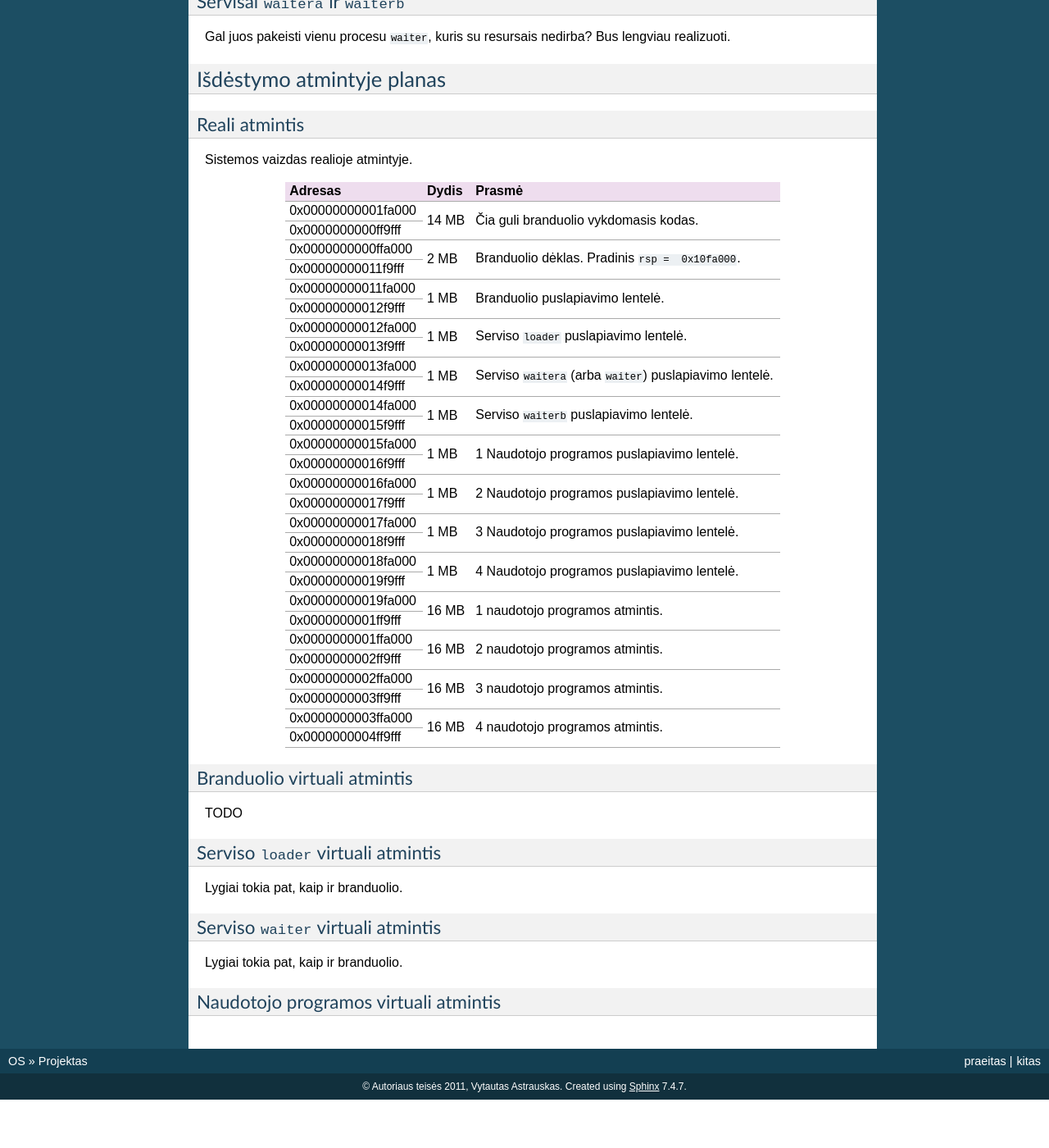
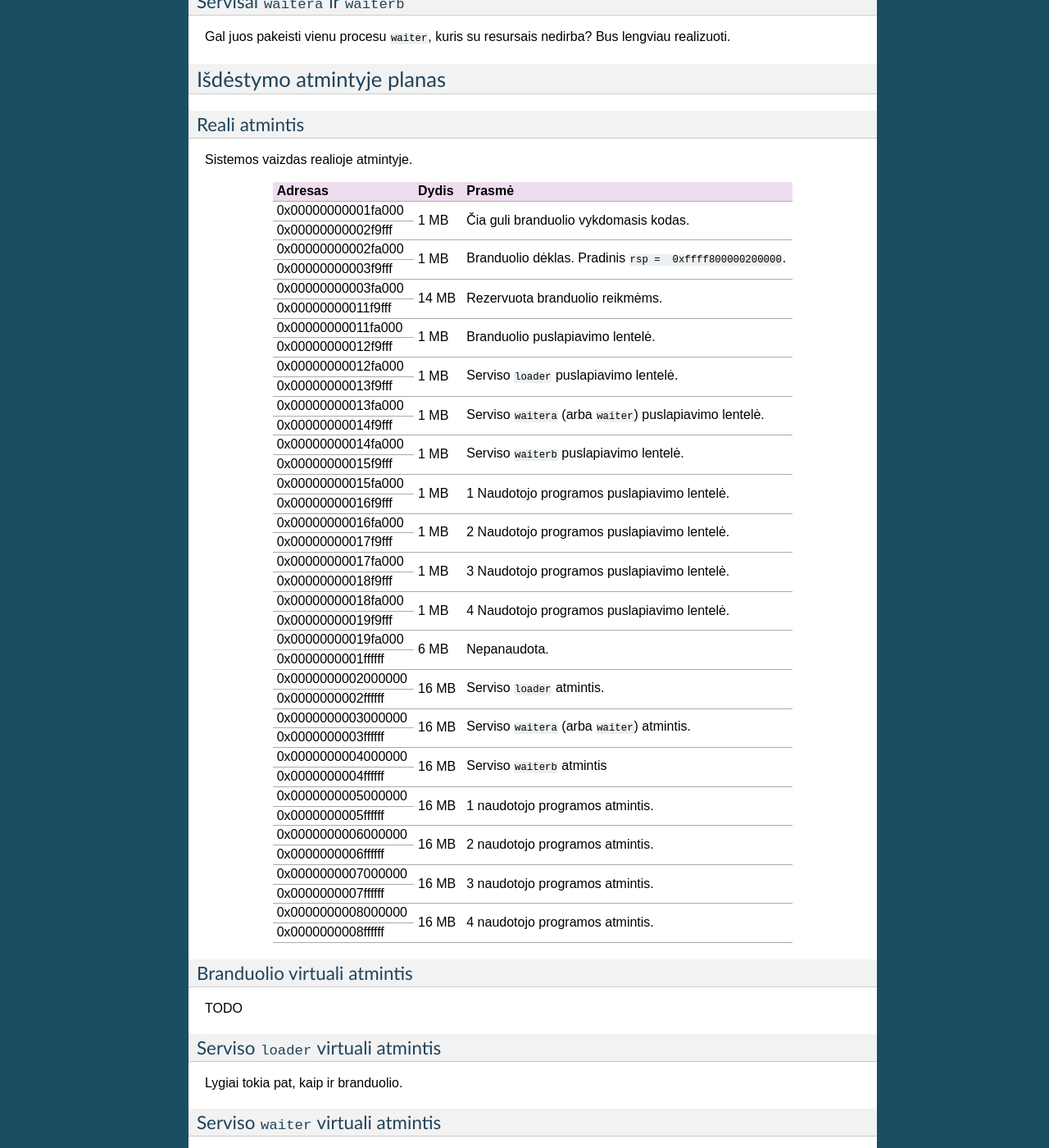
Before and after one commit to vakaras/OS, a Sphinx documentation site: the page built from doc/Real/source/projektas.rst, in a window 1280 px wide and 1400 px high, scrolled down 2944 px. Shown: the whole window at 82% size. Built offline with Sphinx 7.4.7, drawn with Linux system fonts in a browser that asks for light colours; formulas are drawn with MathJax 3; before the commit the page ends 4285 px from its top, so only the background shows below that.

Commit message:
Pataisytas branduolio dėklo adresas.

```diff
--- a/doc/Real/source/projektas.rst
+++ b/doc/Real/source/projektas.rst
@@ -147,13 +147,18 @@ Sistemos vaizdas realioje atmintyje.
 +--------------------+-------+------------------------------------------+
 | Adresas            | Dydis | Prasmė                                   |
 +====================+=======+==========================================+
-| 0x00000000001fa000 | 14 MB | Čia guli branduolio vykdomasis           |
+| 0x00000000001fa000 |  1 MB | Čia guli branduolio vykdomasis           |
 +--------------------+       | kodas.                                   |
-| 0x0000000000ff9fff |       |                                          |
+| 0x00000000002f9fff |       |                                          |
 |                    |       |                                          |
 +--------------------+-------+------------------------------------------+
-| 0x0000000000ffa000 |  2 MB | Branduolio dėklas. Pradinis              |
-+--------------------+       | ``rsp =  0x10fa000``.                    |
+| 0x00000000002fa000 |  1 MB | Branduolio dėklas. Pradinis              |
++--------------------+       | ``rsp =  0xffff800000200000``.           |
+| 0x00000000003f9fff |       |                                          |
+|                    |       |                                          |
++--------------------+-------+------------------------------------------+
+| 0x00000000003fa000 | 14 MB | Rezervuota branduolio reikmėms.          |
++--------------------+       |                                          |
 | 0x00000000011f9fff |       |                                          |
 |                    |       |                                          |
 +--------------------+-------+------------------------------------------+
@@ -197,24 +202,44 @@ Sistemos vaizdas realioje atmintyje.
 | 0x00000000019f9fff |       |                                          |
 |                    |       |                                          |
 +--------------------+-------+------------------------------------------+
-| 0x00000000019fa000 | 16 MB | 1 naudotojo programos atmintis.          |
+| 0x00000000019fa000 |  6 MB | Nepanaudota.                             |
 +--------------------+       |                                          |
-| 0x0000000001ff9fff |       |                                          |
+| 0x0000000001ffffff |       |                                          |
 |                    |       |                                          |
 +--------------------+-------+------------------------------------------+
-| 0x0000000001ffa000 | 16 MB | 2 naudotojo programos atmintis.          |
+| 0x0000000002000000 | 16 MB | Serviso ``loader`` atmintis.             |
 +--------------------+       |                                          |
-| 0x0000000002ff9fff |       |                                          |
+| 0x0000000002ffffff |       |                                          |
 |                    |       |                                          |
 +--------------------+-------+------------------------------------------+
-| 0x0000000002ffa000 | 16 MB | 3 naudotojo programos atmintis.          |
-+--------------------+       |                                          |
-| 0x0000000003ff9fff |       |                                          |
+| 0x0000000003000000 | 16 MB | Serviso ``waitera`` (arba ``waiter``)    |
++--------------------+       | atmintis.                                |
+| 0x0000000003ffffff |       |                                          |
 |                    |       |                                          |
 +--------------------+-------+------------------------------------------+
-| 0x0000000003ffa000 | 16 MB | 4 naudotojo programos atmintis.          |
+| 0x0000000004000000 | 16 MB | Serviso ``waiterb`` atmintis             |
 +--------------------+       |                                          |
-| 0x0000000004ff9fff |       |                                          |
+| 0x0000000004ffffff |       |                                          |
+|                    |       |                                          |
++--------------------+-------+------------------------------------------+
+| 0x0000000005000000 | 16 MB | 1 naudotojo programos atmintis.          |
++--------------------+       |                                          |
+| 0x0000000005ffffff |       |                                          |
+|                    |       |                                          |
++--------------------+-------+------------------------------------------+
+| 0x0000000006000000 | 16 MB | 2 naudotojo programos atmintis.          |
++--------------------+       |                                          |
+| 0x0000000006ffffff |       |                                          |
+|                    |       |                                          |
++--------------------+-------+------------------------------------------+
+| 0x0000000007000000 | 16 MB | 3 naudotojo programos atmintis.          |
++--------------------+       |                                          |
+| 0x0000000007ffffff |       |                                          |
+|                    |       |                                          |
++--------------------+-------+------------------------------------------+
+| 0x0000000008000000 | 16 MB | 4 naudotojo programos atmintis.          |
++--------------------+       |                                          |
+| 0x0000000008ffffff |       |                                          |
 |                    |       |                                          |
 +--------------------+-------+------------------------------------------+
 
```
Also changed, not shown: 2 other files.
